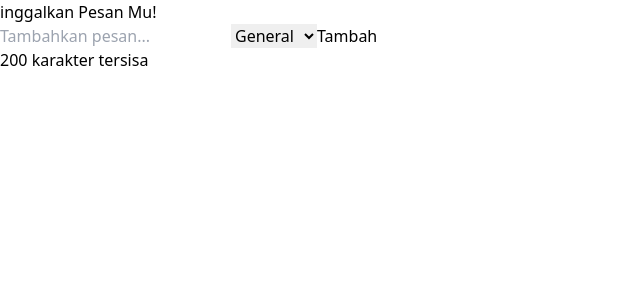
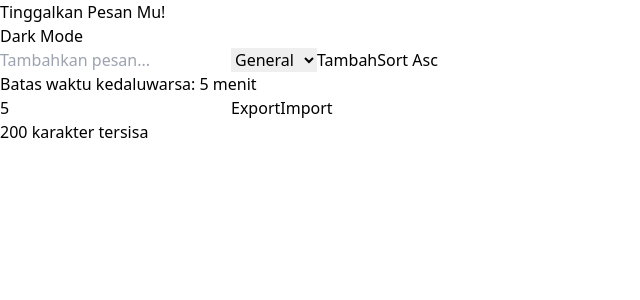
Before and after one commit to AlpianPPLG/leave-a-message, a React (Vite) app: page / in a window 1280 px wide. Shown: the top 300 px of the page, without its empty margins (0-640 px from the left). Built offline with nearby package versions, Linux system fonts and the light colour scheme.

Commit message:
initial commit

```diff
--- a/src/App.jsx
+++ b/src/App.jsx
@@ -1,6 +1,10 @@
 import { useState, useEffect } from "react";
 import Swal from "sweetalert2";
 import { motion } from "framer-motion";
+import { ToastContainer, toast } from "react-toastify";
+import { DragDropContext, Droppable, Draggable } from "react-beautiful-dnd";
+import { v4 as uuidv4 } from "uuid"; // Importing uuid for unique IDs
+import "react-toastify/dist/ReactToastify.css";
 
 function App() {
   const [todos, setTodos] = useState([]);
@@ -10,12 +14,20 @@ function App() {
   const [isLoading, setIsLoading] = useState(false);
   const [typedText, setTypedText] = useState("");
   const [lastUpdated, setLastUpdated] = useState(-1);
-  const [maxLength] = useState(200); // Batas maksimal karakter
+  const [maxLength] = useState(200);
   const [remainingChars, setRemainingChars] = useState(maxLength);
+  const [darkMode, setDarkMode] = useState(false);
+  const [sortByTime, setSortByTime] = useState("desc");
+  const [expirationTime, setExpirationTime] = useState(5); // Initialize expiration time to 5 minutes
 
   useEffect(() => {
     const storedTodos = JSON.parse(localStorage.getItem("todos"));
-    if (storedTodos) setTodos(storedTodos);
+    if (storedTodos) {
+      const validTodos = storedTodos.filter((todo) => {
+        return new Date().getTime() < todo.expirationTime; // Check for expiration
+      });
+      setTodos(validTodos);
+    }
   }, []);
 
   useEffect(() => {
@@ -23,7 +35,7 @@ function App() {
   }, [todos]);
 
   useEffect(() => {
-    const text = "Tinggalkan Pesan Mu!";
+    const text = "iTinggalkan Pesan Mu!";
     let index = 0;
     const interval = setInterval(() => {
       setTypedText((prevText) => prevText + text.charAt(index));
@@ -43,26 +55,33 @@ function App() {
     setIsLoading(true);
     setTimeout(() => {
       const newTodo = {
+        id: uuidv4(), // Unique ID for each todo
         message: input,
         category,
         timestamp: new Date().toLocaleString(),
+        expirationTime: new Date().getTime() + expirationTime * 60000, // Set expiration time
       };
 
       if (editIndex === -1) {
         setTodos([newTodo, ...todos]);
         setLastUpdated(0);
-        Swal.fire("Berhasil!", "Pesan berhasil ditambahkan!", "success");
+        toast.success("Pesan berhasil ditambahkan!");
       } else {
         const updatedTodos = todos.map((item, index) => {
           if (index === editIndex) {
             setLastUpdated(index);
-            return { ...item, message: input, category };
+            return {
+              ...item,
+              message: input,
+              category,
+              expirationTime: new Date().getTime() + expirationTime * 60000,
+            }; // Update expiration time
           }
           return item;
         });
         setTodos(updatedTodos);
         setEditIndex(-1);
-        Swal.fire("Berhasil!", "Pesan berhasil diperbarui!", "success");
+        toast.success("Pesan berhasil diperbarui!");
       }
       setInput("");
       setCategory("General");
@@ -96,7 +115,7 @@ function App() {
       if (result.isConfirmed) {
         const filteredTodos = todos.filter((_, idx) => idx !== index);
         setTodos(filteredTodos);
-        Swal.fire("Dihapus!", "Pesan berhasil dihapus.", "success");
+        toast.error("Pesan berhasil dihapus.");
       }
     });
   };
@@ -109,16 +128,82 @@ function App() {
     }
   };
 
+  const handleExpirationTimeChange = (e) => {
+    const value = parseInt(e.target.value);
+    if (value > 0) {
+      setExpirationTime(value);
+    }
+  };
+
+  const handleSort = () => {
+    const sortedTodos = [...todos].sort((a, b) =>
+      sortByTime === "desc"
+        ? new Date(b.timestamp) - new Date(a.timestamp)
+        : new Date(a.timestamp) - new Date(b.timestamp)
+    );
+    setTodos(sortedTodos);
+    setSortByTime(sortByTime === "desc" ? "asc" : "desc");
+  };
+
+  const onDragEnd = (result) => {
+    if (!result.destination) return;
+    const items = Array.from(todos);
+    const [reorderedItem] = items.splice(result.source.index, 1);
+    items.splice(result.destination.index, 0, reorderedItem);
+    setTodos(items);
+  };
+
+  const handleExport = () => {
+    const dataStr = JSON.stringify(todos);
+    const dataUri =
+      "data:application/json;charset=utf-8," + encodeURIComponent(dataStr);
+    const exportFileDefaultName = "todos.json";
+    const linkElement = document.createElement("a");
+    linkElement.setAttribute("href", dataUri);
+    linkElement.setAttribute("download", exportFileDefaultName);
+    linkElement.click();
+  };
+
+  const handleImport = () => {
+    const inputElement = document.createElement("input");
+    inputElement.type = "file";
+    inputElement.accept = ".json";
+    inputElement.onchange = (e) => {
+      const file = e.target.files[0];
+      const reader = new FileReader();
+      reader.readAsText(file);
+      reader.onload = () => {
+        const data = JSON.parse(reader.result);
+        setTodos(data);
+        toast.success("Pesan berhasil diimpor!");
+      };
+      reader.onerror = () => {
+        toast.error("Terjadi kesalahan saat mengimpor pesan!");
+      };
+    };
+    inputElement.click();
+  };
+
   return (
-    <div className="bg-gray-60 center-text">
+    <div
+      className={`${
+        darkMode ? "bg-gray-800 text-white" : "bg-gray-100 text-gray-900"
+      } min-h-screen`}
+    >
       <div className="p-8 md:p-10 lg:px-16 lg:py-24">
         <div className="mx-auto max-w-lg text-center">
           <h2
-            className="text-2xl font-bold text-gray-900 md:text-3xl mt-10"
+            className="text-2xl font-bold md:text-3xl mt-10 cursor-pointer"
             onClick={() => window.location.reload()}
           >
             {typedText}
           </h2>
+          <button
+            onClick={() => setDarkMode(!darkMode)}
+            className="mt-4 bg-blue-500 hover:bg-blue-700 text-white font-bold py-2 px-4 rounded"
+          >
+            {darkMode ? "Light Mode" : "Dark Mode"}
+          </button>
           <div className="mt-4">
             <input
               type="text"
@@ -149,14 +234,56 @@ function App() {
                 ? "Tambah"
                 : "Update"}
             </button>
+            <button
+              onClick={handleSort}
+              className="ml-2 bg-green-500 hover:bg-green-700 text-white font-bold py-2 px-4 rounded"
+            >
+              {sortByTime === "desc" ? "Sort Asc" : "Sort Desc"}
+            </button>
+            <div className="mt-2 text-gray-500">
+              Batas waktu kedaluwarsa: {expirationTime} menit
+            </div>
+            <input
+              type="number"
+              value={expirationTime}
+              onChange={handleExpirationTimeChange}
+              className="bg-white shadow-md border-2 border-gray-300 p-2 rounded mb-4 ml-2"
+            />
+            <button
+              onClick={handleExport}
+              className="ml-2 bg-blue-500 hover:bg-blue-700 text-white font-bold py-2 px-4 rounded"
+            >
+              Export
+            </button>
+            <button
+              onClick={handleImport}
+              className="ml-2 bg-green-500 hover:bg-green-700 text-white font-bold py-2 px-4 rounded"
+            >
+              Import
+            </button>
             <div className="mt-2 text-gray-500">
               {remainingChars} karakter tersisa
             </div>
           </div>
-          <ul className="mt-4">
+          <DragDropContext onDragEnd={onDragEnd}>
+            <Droppable droppableId="todos">
+              {(provided) => (
+                <ul
+                  {...provided.droppableProps}
+                  ref={provided.innerRef}
+                  className="mt-4"
+                >
                   {todos.map((todo, index) => (
+                    <Draggable
+                      key={todo.id}
+                      draggableId={todo.id}
+                      index={index}
+                    >
+                      {(provided) => (
                         <motion.li
-                key={index}
+                          {...provided.draggableProps}
+                          {...provided.dragHandleProps}
+                          ref={provided.innerRef}
                           initial={{ opacity: 0, y: 20 }}
                           animate={{ opacity: 1, y: 0 }}
                           exit={{ opacity: 0, y: -20 }}
@@ -172,6 +299,10 @@ function App() {
                             </p>
                             <p className="text-xs text-gray-500">
                               Dibuat pada: {todo.timestamp}
+                            </p>
+                            <p className="text-xs text-red-500">
+                              Kedaluwarsa pada:{" "}
+                              {new Date(todo.expirationTime).toLocaleString()}
                             </p>
                           </div>
                           <div>
@@ -191,10 +322,27 @@ function App() {
                             </button>
                           </div>
                         </motion.li>
+                      )}
+                    </Draggable>
                   ))}
+                  {provided.placeholder}
                 </ul>
+              )}
+            </Droppable>
+          </DragDropContext>
         </div>
       </div>
+      <ToastContainer
+        position="top-right"
+        autoClose={3000}
+        hideProgressBar={false}
+        newestOnTop={true}
+        closeOnClick
+        rtl={false}
+        pauseOnFocusLoss
+        draggable
+        pauseOnHover
+      />
     </div>
   );
 }
```
Also changed, not shown: package.json (+5 -2 lines), 1 other file (tests, documents, lock files or other folders). Lines whose indentation alone changed are shown as unchanged.
